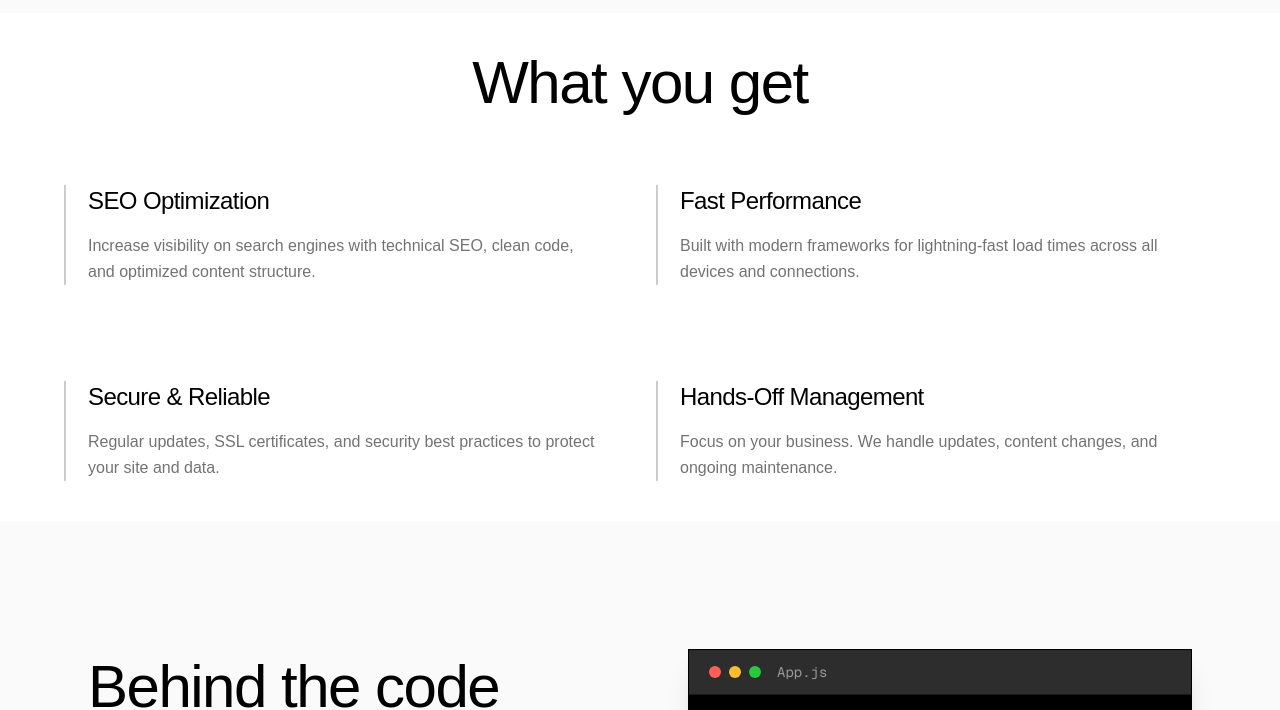
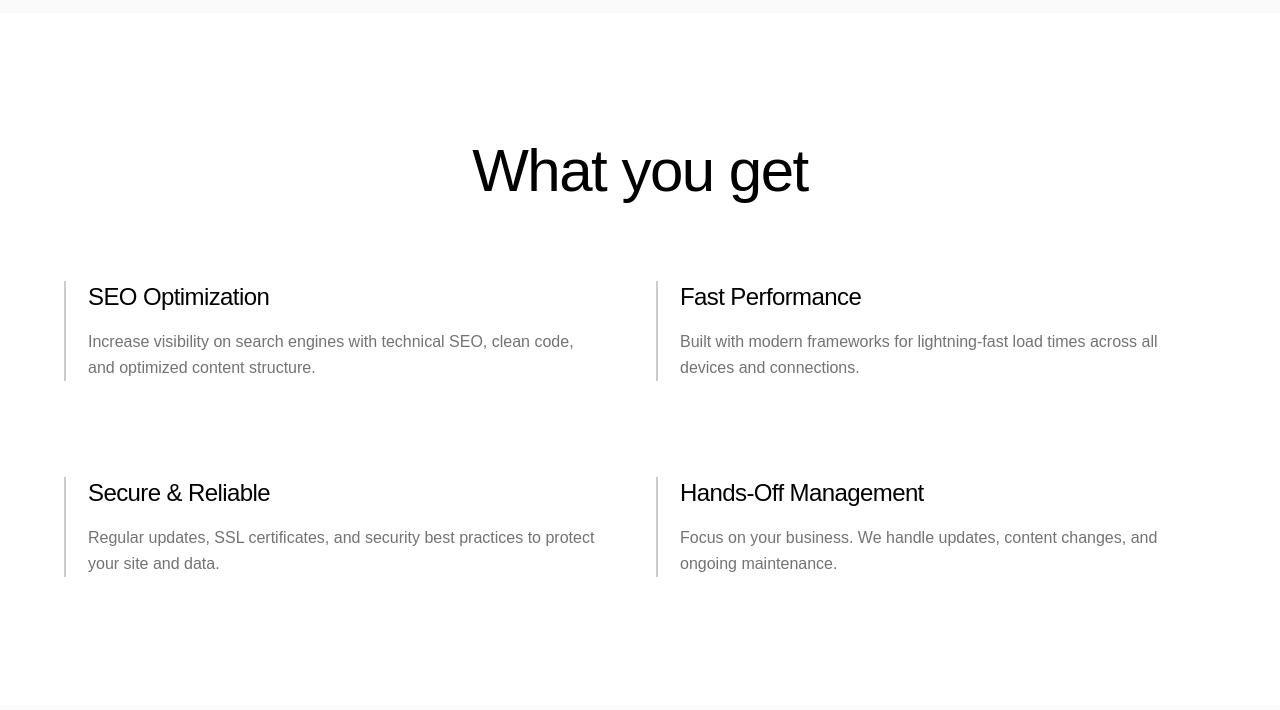
Before and after one commit to atsessions/web-business-site, a Next.js app: page / in a window 1280 px wide. Shown: the part 1287-1997 px from the top of the page. Built offline with nearby package versions, Linux system fonts and the light colour scheme.

Commit message:
Fixed padding for features FeaturesGrid component

```diff
--- a/src/components/FeaturesGrid.tsx
+++ b/src/components/FeaturesGrid.tsx
@@ -30,10 +30,10 @@ export default function FeaturesGrid() {
   const [hoveredIndex, setHoveredIndex] = useState<number | null>(null);
 
   return (
-    <section id="features" className="py-10 bg-white">
+    <section id="features" className="py-32 bg-white">
       <div className="max-w-6xl mx-auto px-6">
         <motion.h2
-          className="text-5xl md:text-6xl font-light text-black mb-18 text-center tracking-tight"
+          className="text-5xl md:text-6xl font-light text-black mb-20 text-center tracking-tight"
           initial={{ opacity: 0, y: 20 }}
           whileInView={{ opacity: 1, y: 0 }}
           viewport={{ once: true, margin: "-100px" }}
```
